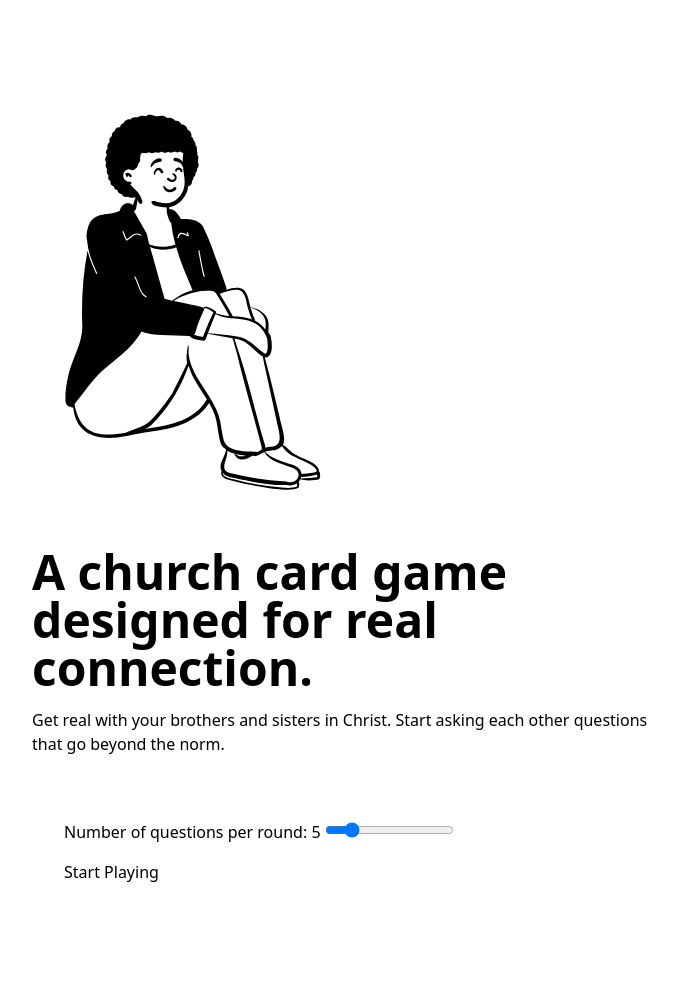
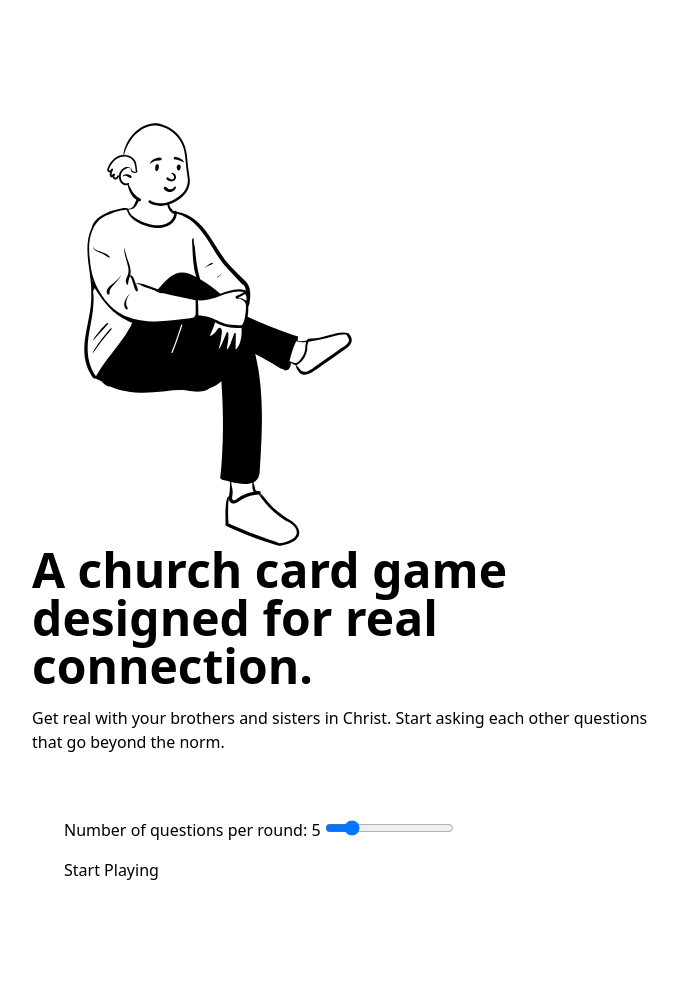
Before and after one commit to dylanlim-jy/christian-connection-cards, a Django app: page / in a window 1280 px wide. Shown: the part 176-1184 px from the top of the page, without its empty margins (128-806 px from the left). After the commit the page ends 1056 px from the top, so only its background shows below. Run offline with Django 4.2, Linux system fonts and the light colour scheme; parts of the project's set-up code (start-up, migrations or seed data) failed here and were passed over; some libraries are stand-ins or nearby versions.

Commit message:
Update hero image randomizer

```diff
--- a/cards/templates/cards/index.html
+++ b/cards/templates/cards/index.html
@@ -6,8 +6,8 @@
 {% block content %}
 <section class="mx-auto px-20 min-w-5xl max-w-full py-20">
     <div class="hero h-fit">
-        <div class="hero-content flex-col lg:flex-row gap-x-8">
-          <img src="{% static 'images/4.svg' %}" class="h-72 w-auto lg:h-auto lg:w-2/6" />
+        <div class="hero-content flex-col lg:flex-row gap-x-9">
+          <img src="{% static 'images/' %}{{ random_image }}" alt="Illustration of a human by Pablo Stanley" class="h-72 w-auto lg:h-auto lg:w-2/6" />
           <div class="lg:w-4/6 flex-col justify-start">
             <h1 class="text-5xl font-bold">A church card game designed for real connection.</h1>
             <p class="mt-4 mb-8">Get real with your brothers and sisters in Christ. Start asking each other questions that go beyond the norm.</p>
--- a/cards/views.py
+++ b/cards/views.py
@@ -14,7 +14,13 @@ def index(request):
         request.session['num_cards'] = request.POST['num_cards']
         return HttpResponseRedirect(reverse('cards:play'))
 
-    return render(request, 'cards/index.html', {})
+    # Randomise hero image selection
+    image_list = ['1.svg', '2.svg', '3.svg', '4.svg']
+    random_image = random.choice(image_list)
+    context = {
+        'random_image': random_image,
+    }
+    return render(request, 'cards/index.html', context)
 
 
 def play(request):
```
Also changed, not shown: requirements.txt (+24 -1 lines), theme/static/images/1.svg, theme/static/images/3.svg.
